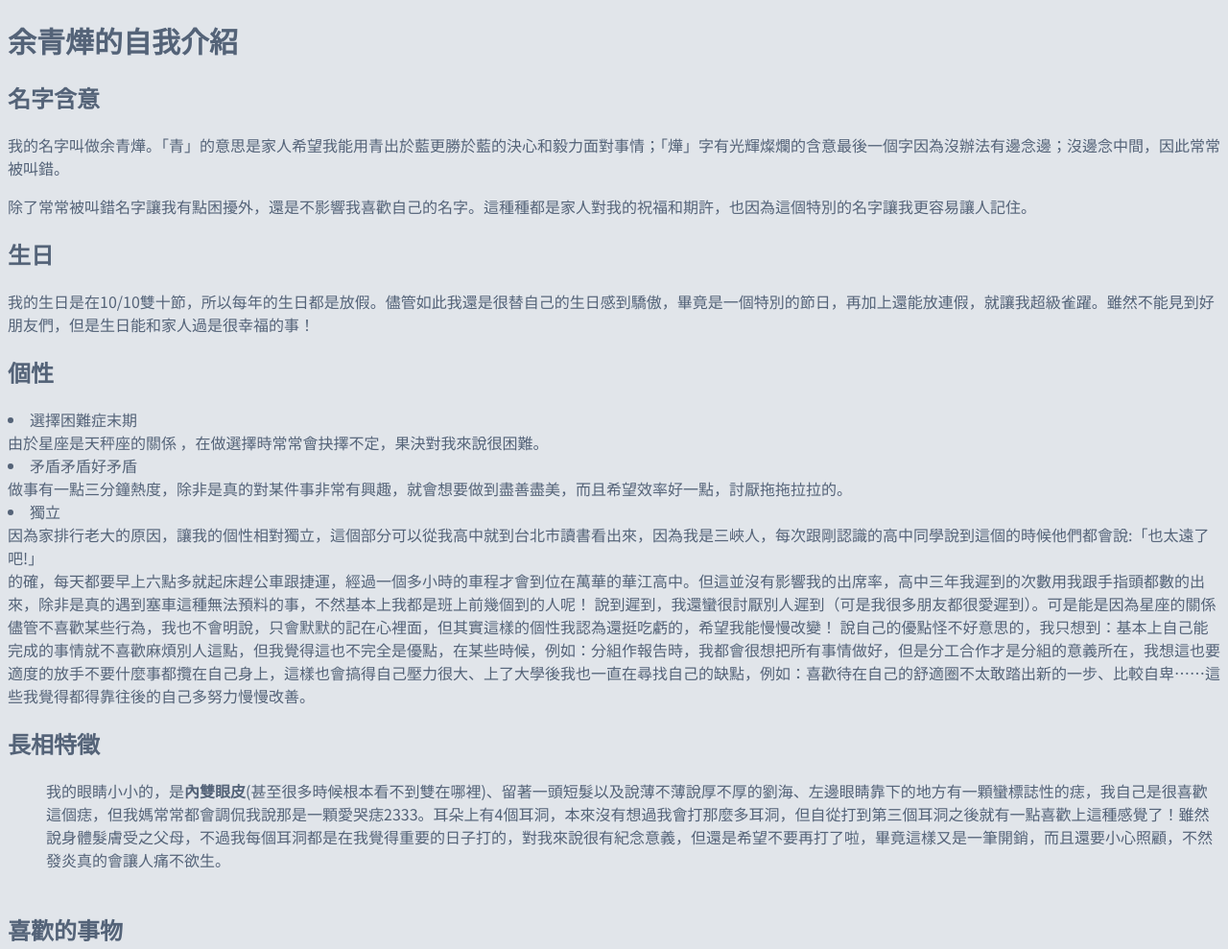
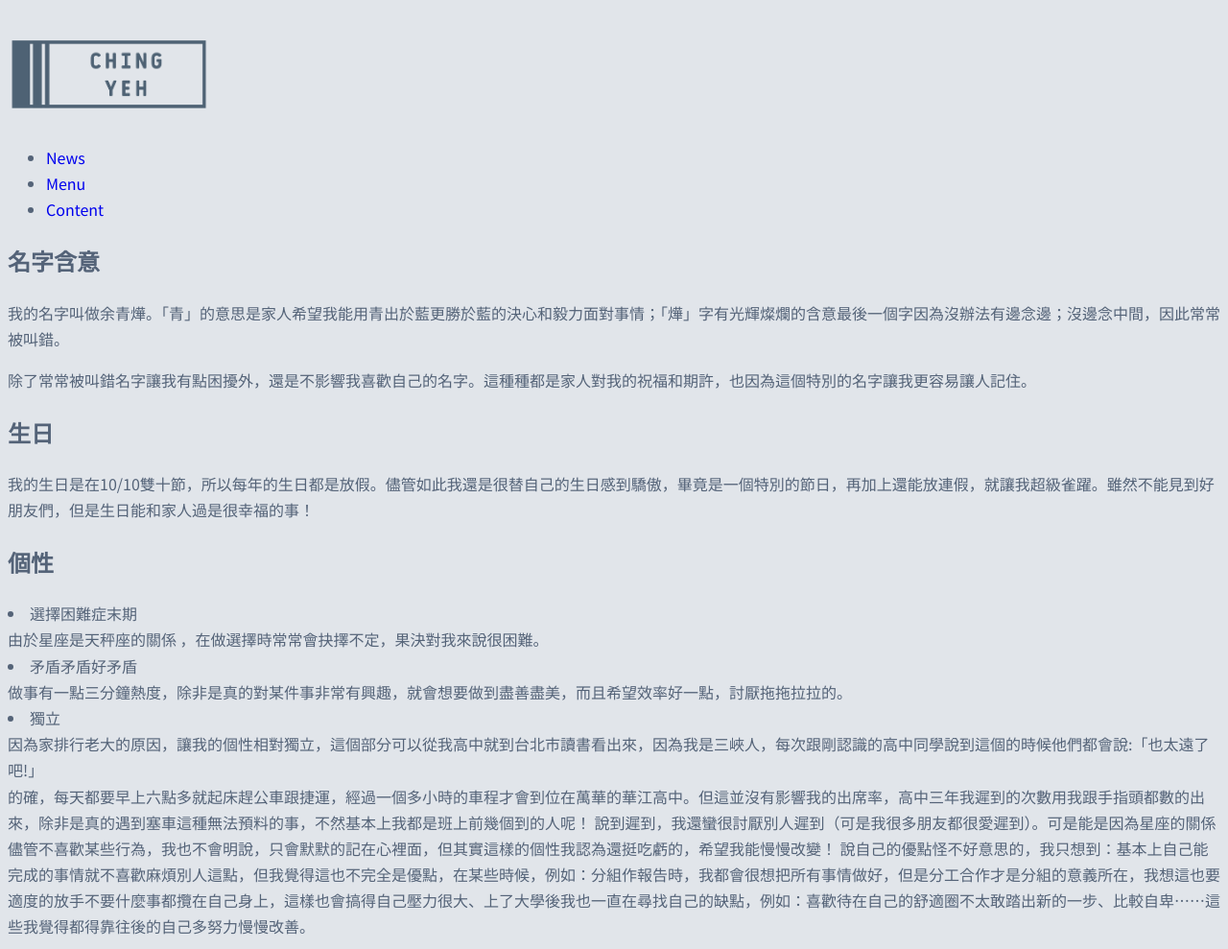
Before and after one commit to yczyii/yczyii.github.io, a plain HTML site: page index.html in a window 1280 px wide. Shown: the top 989 px of the page at 96% size. Drawn offline with Linux system fonts and the light colour scheme.

Commit message:
更改logo等

```diff
--- a/index.html
+++ b/index.html
@@ -9,10 +9,15 @@
         <link rel="stylesheet" href="mystyle.css" type="text/css" >
     </head>
     <body>
-        <header>
-            <h1>
-			 余青燁的自我介紹
-            </h1>
+        <header class="page-header">
+            <h1><a href="index.html"><img class="logo" src="logo.png" alt="余青燁的自我介紹首頁"></a></h1>
+            <nav>
+                <ul class="main-nav">
+                    <li><a href="news.html">News</a></li>
+                    <li><a href="menu.html">Menu</a></li>
+                    <li><a href="content.html">Content</a></li>
+                </ul>
+            </nav>
         </header>
         <div class="banner">
         </div>
--- a/mystyle.css
+++ b/mystyle.css
@@ -6,16 +6,29 @@
     display: grid;
     grid-template-rows: auto 1fr auto;
 }
-
+.logo{
+    width: 210px;
+    margin-top: 14px;
+}
+html{
+    font-size: 100%
+}
 body{
     background: rgb(225, 229, 234);
     color: rgb(84, 99, 120);
     font-family: "Noto Sans TC",sans-serif;
+    line-height: 1.7;
+}
+a{
+    text-decoration: none;
 }
 h1{
     font-size: 30px;
     color:rgb(84, 99, 120);
 }
+img{
+    max-width: 100%;
+}
 section{
 
 }
```
Also changed, not shown: logo.png (added), 1 other file.
